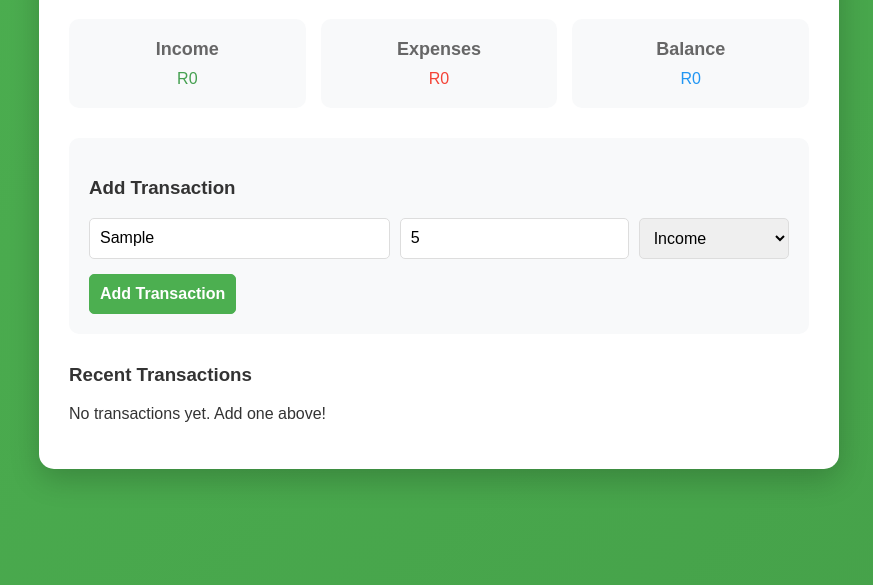
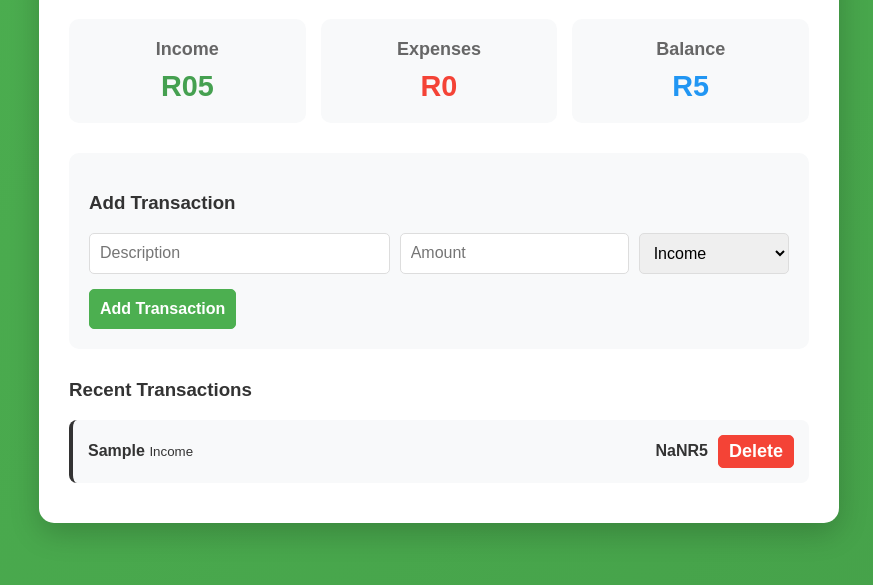
Before and after one commit to SimiSips/budget-tracker-js, a plain HTML site: page index.html in a window 1280 px wide. Both pictures are taken after typing "Sample", "5" into the empty fields and a click on the button "Add Transaction". Shown: the part 139-724 px from the top of the page, without its empty margins (201-1074 px from the left). Drawn offline with Linux system fonts and the light colour scheme.

Commit message:
First working versions. TODO: Fix bugs

```diff
--- a/index.html
+++ b/index.html
@@ -15,15 +15,15 @@
             <div class="summary">
                 <div class="card">
                     <h3>Income</h3>
-                <div class="amont income" id="totalIncome">R0</div>
+                    <div class="amount income" id="totalIncome">R</div>
                 </div>
                 <div class="card">
                     <h3>Expenses</h3>
-                <div class="amont expense" id="totalExpense">R0</div>
+                    <div class="amount expense" id="totalExpenses">R</div>
                 </div>
                 <div class="card">
                     <h3>Balance</h3>
-                <div class="amont balance" id="balance">R0</div>
+                    <div class="amount balance" id="balance">R</div>
                 </div>
             </div>
 
@@ -51,5 +51,6 @@
             </div>
         </div>
 
+        <script src="script.js"></script>
     </body>
 </html>
--- a/script.js
+++ b/script.js
@@ -0,0 +1,134 @@
+// Storing out transctions in an array
+
+let transctions = [];
+let nextId = 1;
+
+function addTransaction() {
+    console.log("In addTransactions function");
+    // Get values from our form
+    const description = document.getElementById("description").value;
+    const amount = document.getElementById("amount").value;
+    const type = document.getElementById("type").value;
+
+    // Validation checks
+    if (description == null) {
+        alert("Please enter a description!");
+        return;
+    }
+
+    if (!amount || amount <= 0) {
+        alert("Please enter a valid amount!");
+        return;
+    }
+
+    // Transaction object
+    const transction = {
+        id: nextId++,
+        description: description,
+        amount: amount,
+        type: type
+    };
+
+    console.log("The current transaction object" + transction.type);
+
+    // Adding to list at the top (transactions = [];)
+    transctions.push(transction);
+
+    // Clear the form
+    document.getElementById("description").value = '';
+    document.getElementById("amount").value = '';
+
+    // Update display summary screen
+
+    // Update the summary
+    updateSummary();
+    // Update transactions on recent transactions list
+    showTransactions();
+
+}
+
+function updateSummary() {
+    let income = 0;
+    let expenses = 0;
+
+    // Loop through our list of transactions
+    for (let i=0; i < transctions.length; i++) {
+        if (transctions[i].type === 'Income') {
+            income += transctions[i].amount;
+            console.log("Income:" + income);
+        } else {
+            expenses += transctions[i].amount;
+            console.log("Expenses:" + expenses);
+        }
+    }
+
+    // Balance
+    const balance = income - expenses;
+    console.log(income +  "-" + expenses + "=" + balance);
+
+    // Update the display
+    document.getElementById('totalIncome').textContent = "R" + income;
+    document.getElementById('totalExpenses').textContent = "R" + expenses;
+
+    const balanceElement = document.getElementById('balance');
+    balanceElement.textContent = "R" + balance;
+
+    console.log(balance);
+
+    if (balance < 0) {
+        balanceElement.className = "amount balance negative";
+    } else {
+        balanceElement.className = "amount balance";
+    }
+
+}
+
+function showTransactions() {
+    const container = document.getElementById('transactionsList');
+
+    // If we have no transactions
+    if (transctions.length === 0) {
+        container.innerHTML =
+        '<div class="empty-message"> <p>No transactions yet. Add one above!</p></div>'
+        return;
+    }
+
+    // Build html for all our transactions
+    let html = '';
+    for (let i = transctions.length - 1; i >= 0; i--) {
+        const t = transctions[i];
+
+        html += `
+            <div class="transaction ${t.type}-item">
+                <div class="transaction-info">
+                    <strong>${t.description}</strong>
+                    <small>${t.type}</small>
+                </div>
+
+                <div class="transaction-amount ${t.type}">
+                    ${t.type === 'Income' ? + "+" : "-"}R${t.amount}
+                </div>
+                <button class="delete-btn" onclick="deleteTransaction(${t.id})">Delete</button>
+            </div>
+    `;
+}
+
+    container.innerHTML = html;
+}
+
+function deleteTransaction(id) {
+    // Find the specific transaction using ID and remove it
+    for (let i=0; i < transctions.length; i++) {
+        if (transctions[i].id === id) {
+            transctions.splice(i, 1);
+            break;
+        }
+    }
+
+    //Update the display
+    updateSummary();
+    showTransactions();
+}
+
+updateSummary();
+showTransactions();
```
Lines whose indentation alone changed are shown as unchanged.
